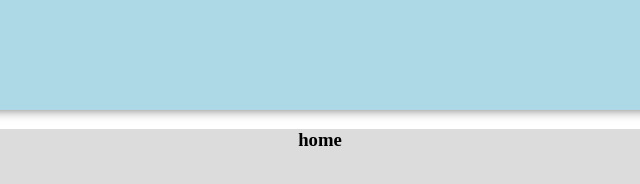
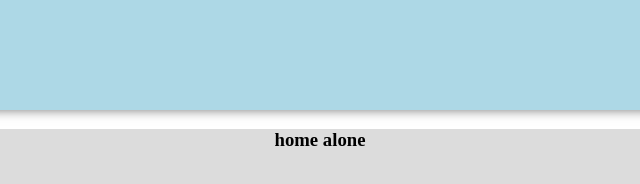
Before and after one commit to Walidnurudin/Walidnurudin.github.io, a plain HTML site: page index.html in a window 1280 px wide. Shown: the full height of the page, 320-960 px from the left. Drawn offline with Linux system fonts and the light colour scheme.

Commit message:
merubah judul

```diff
--- a/index.html
+++ b/index.html
@@ -47,7 +47,7 @@
             </ul>
     </nav>
     <section class="content1">
-        <h3>home</h3>
+        <h3>home alone</h3>
     </section>
 </body>
 </html>
```
